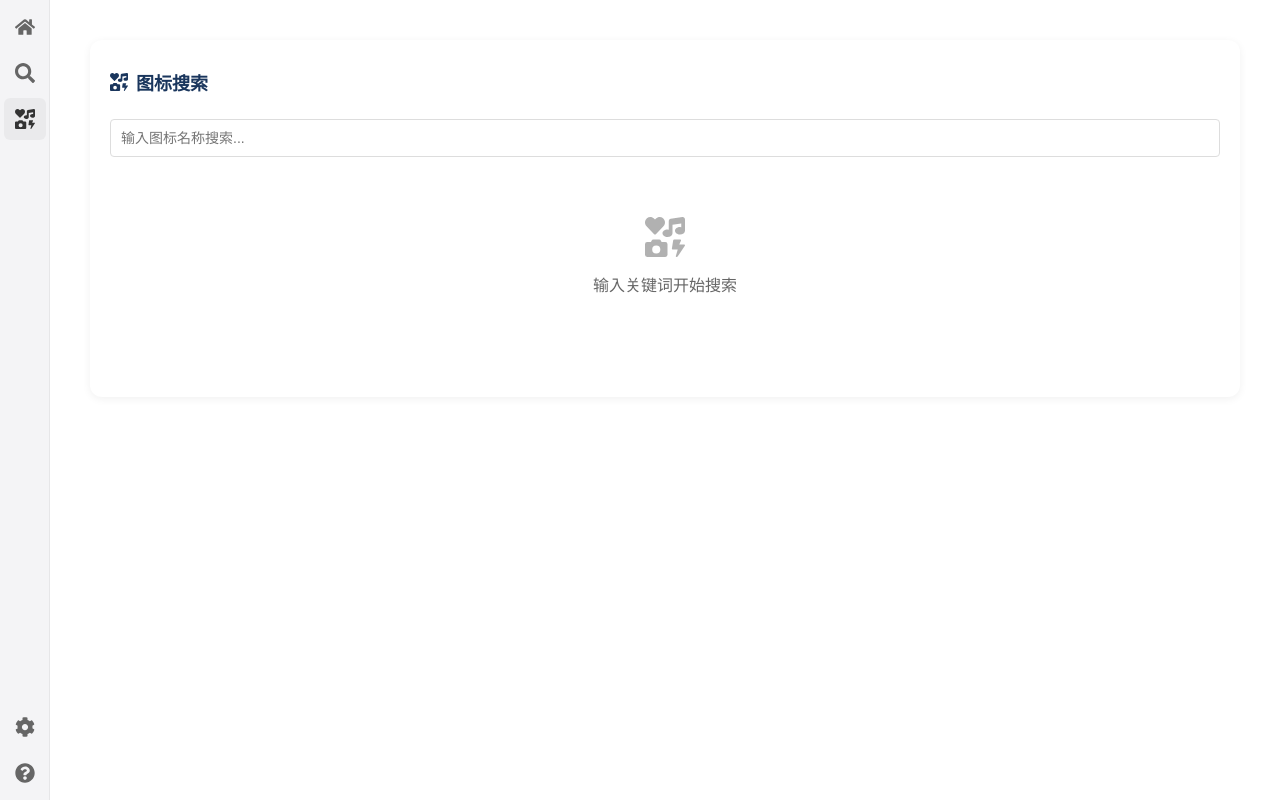
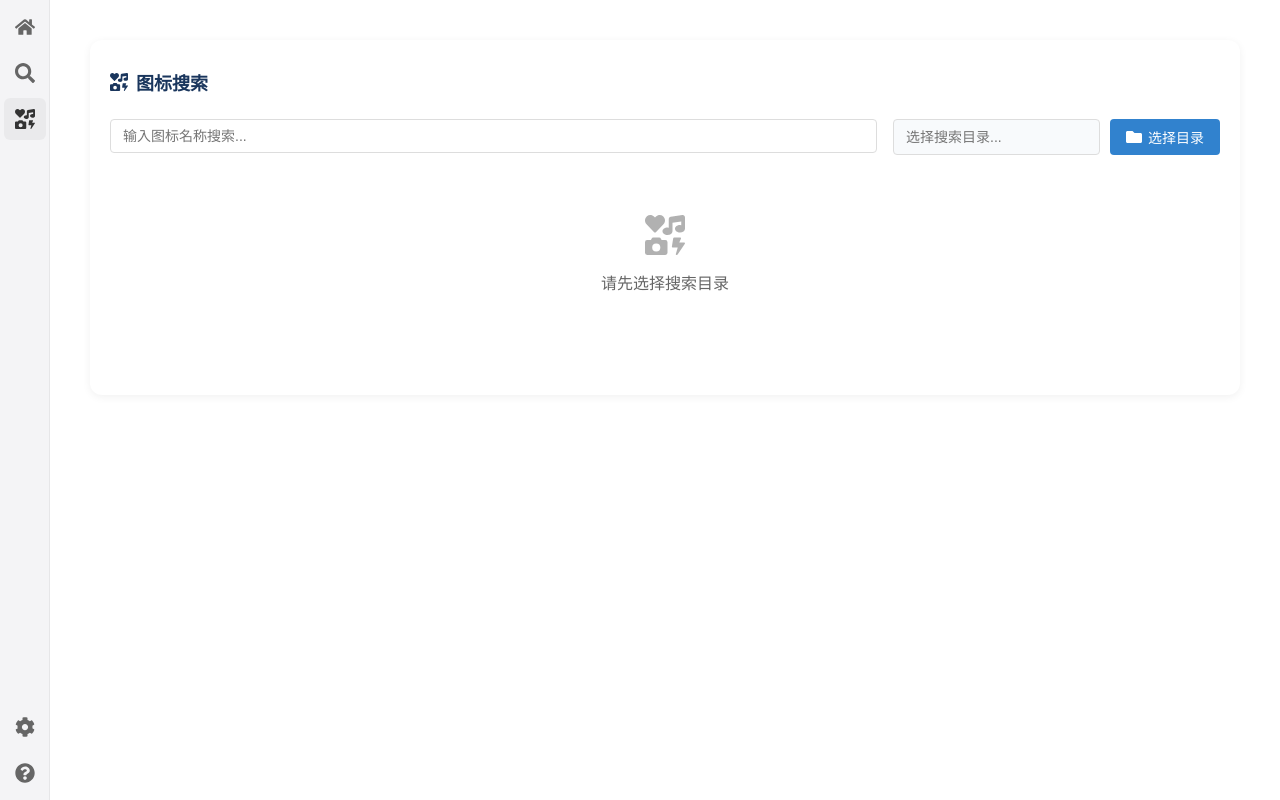
Before and after one commit to hofens/iconfinder, a React (Create React App) app: page / in a window 1280 px wide. Both pictures are taken after a click on the element 25 px from the left and 119 px from the top of the page. Built offline with nearby package versions, Linux system fonts and the light colour scheme.

Commit message:
根据名称搜索图标功能实现

```diff
--- a/src/App.css
+++ b/src/App.css
@@ -1025,3 +1025,90 @@ button {
 .no-icons svg {
   opacity: 0.5;
 }
+
+.search-input-group {
+  display: flex;
+  gap: 10px;
+  width: 100%;
+}
+
+.search-input-group input {
+  flex: 1;
+  padding: 8px 12px;
+  border: 1px solid #ddd;
+  border-radius: 4px;
+  font-size: 14px;
+}
+
+.search-input-group .directory-select {
+  min-width: 150px;
+  padding: 8px 12px;
+  border: 1px solid #ddd;
+  border-radius: 4px;
+  background-color: white;
+  font-size: 14px;
+  cursor: pointer;
+}
+
+.search-input-group .directory-select:hover {
+  border-color: #bbb;
+}
+
+.search-input-group input:focus,
+.search-input-group .directory-select:focus {
+  outline: none;
+  border-color: #3182ce;
+  box-shadow: 0 0 0 1px #3182ce;
+}
+
+.directory-select-group {
+  display: flex;
+  gap: 10px;
+  min-width: 300px;
+}
+
+.directory-select-group input {
+  flex: 1;
+  padding: 8px 12px;
+  border: 1px solid #ddd;
+  border-radius: 4px;
+  font-size: 14px;
+  background-color: #f8fafc;
+  cursor: default;
+}
+
+.directory-select-group button {
+  white-space: nowrap;
+  padding: 8px 16px;
+  background-color: #3182ce;
+  color: white;
+  border: none;
+  border-radius: 4px;
+  cursor: pointer;
+  display: flex;
+  align-items: center;
+  gap: 6px;
+  font-size: 14px;
+  transition: all 0.2s ease;
+}
+
+.directory-select-group button:hover {
+  background-color: #2c5282;
+}
+
+.directory-select-group button svg {
+  font-size: 16px;
+}
+
+/* 修改搜索输入组的样式 */
+.search-input-group {
+  display: flex;
+  gap: 16px;
+  width: 100%;
+  align-items: flex-start;
+}
+
+.search-input-group input[type="text"] {
+  flex: 1;
+  min-width: 200px;
+}
--- a/src/App.js
+++ b/src/App.js
@@ -28,6 +28,8 @@ function App() {
   const [activeSection, setActiveSection] = useState('home');
   const [iconSearchQuery, setIconSearchQuery] = useState('');
   const [iconSearchResults, setIconSearchResults] = useState([]);
+  const [iconSearchDirectory, setIconSearchDirectory] = useState('');
+  const [iconFiles, setIconFiles] = useState([]);
 
   // Ensure ipcRenderer is available
 
@@ -779,18 +781,138 @@ function App() {
     setShowImagePreview(true);
   };
 
+  // 添加图标搜索目录选择函数
+  const handleIconDirectorySelect = async () => {
+    const input = document.createElement('input');
+    input.type = 'file';
+    input.webkitdirectory = true;
+    input.multiple = true;
+
+    input.onchange = async (e) => {
+      const files = Array.from(e.target.files);
+      if (files.length > 0) {
+        setIconSearchResults([]);
+        setStatus('正在扫描目录...');
+
+        // 获取选择的目录路径
+        const firstFile = files[0];
+        const directoryPath = window.electron ?
+          firstFile.path.substring(0, firstFile.path.lastIndexOf(firstFile.name)) :
+          firstFile.webkitRelativePath.split('/')[0];
+
+        setIconSearchDirectory(directoryPath);
+
+        // 过滤出图片文件
+        const imageFiles = files.filter(file => {
+          return file.type.startsWith('image/') ||
+                /\.(jpg|jpeg|png|gif|bmp|webp|svg)$/i.test(file.name);
+        });
+
+        // 为每个文件创建详细信息
+        const structure = await Promise.all(imageFiles.map(async file => {
+          let fileInfo = {
+            name: file.name,
+            path: window.electron ? file.path : (file.webkitRelativePath || file.name),
+            type: file.type,
+          };
+
+          try {
+            if (window.electron) {
+              setStatus(`正在处理: ${file.name}`);
+              fileInfo.size = await window.electron.getFileSize(file.path);
+              fileInfo.dimensions = await window.electron.getImageDimensions(file.path);
+              fileInfo.preview = await window.electron.getImagePreview(file.path);
+            } else {
+              fileInfo.size = `${(file.size / 1024).toFixed(2)} KB`;
+              fileInfo.blob = file.slice();
+
+              fileInfo.dimensions = await new Promise((resolve) => {
+                const img = new Image();
+                img.onload = () => {
+                  resolve(`${img.naturalWidth}x${img.naturalHeight}`);
+                  URL.revokeObjectURL(img.src);
+                };
+                img.onerror = () => {
+                  resolve('Unknown dimensions');
+                  URL.revokeObjectURL(img.src);
+                };
+                img.src = URL.createObjectURL(file);
+              });
+
+              fileInfo.preview = await new Promise((resolve) => {
+                const reader = new FileReader();
+                reader.onload = () => resolve(reader.result);
+                reader.onerror = () => resolve('');
+                reader.readAsDataURL(file);
+              });
+            }
+          } catch (error) {
+            console.error(`Error processing file ${file.name}:`, error);
+            fileInfo.size = 'Unknown size';
+            fileInfo.dimensions = 'Unknown dimensions';
+            fileInfo.preview = '';
+          }
+
+          return fileInfo;
+        }));
+
+        // 保存扫描到的文件列表
+        setIconFiles(structure);
+
+        // 初始化图片缓存
+        if (window.electron) {
+          try {
+            const cacheExists = await window.electron.checkCacheExists(directoryPath);
+            if (!cacheExists) {
+              setStatus('正在初始化图片缓存...');
+              await window.electron.initializeImageCache(directoryPath);
+              setCacheInitialized(true);
+            }
+          } catch (error) {
+            console.error('Error initializing image cache:', error);
+            setStatus(`目录扫描完成，但缓存初始化失败: ${error.message}`);
+          }
+        }
+
+        setStatus(`目录扫描完成，共发现 ${imageFiles.length} 个图片文件`);
+
+        // 如果有搜索关键词，执行搜索
+        if (iconSearchQuery.trim()) {
+          handleIconSearch(iconSearchQuery);
+        }
+      }
+    };
+
+    input.click();
+  };
+
   const handleIconSearch = async (query) => {
     setIconSearchQuery(query);
+    if (!iconSearchDirectory) {
+      setStatus('请先选择搜索目录');
+      return;
+    }
     if (!query.trim()) {
       setIconSearchResults([]);
       return;
     }
 
     try {
-      const results = await window.electron.searchIconsByName(query);
+      // 在已扫描的文件中搜索
+      const searchTerms = query.toLowerCase().split(/\s+/);
+      const results = iconFiles.filter(file => {
+        const fileName = file.name.toLowerCase();
+        const filePath = getRelativePath(file.path).toLowerCase();
+        // 所有搜索词都必须匹配文件名或路径
+        return searchTerms.every(term =>
+          fileName.includes(term) || filePath.includes(term)
+        );
+      });
+
       setIconSearchResults(results);
+      setStatus(`找到 ${results.length} 个匹配的图标`);
     } catch (error) {
-      console.error('Error searching icons:', error);
+      console.error('搜索图标出错:', error);
       setStatus(`搜索图标失败: ${error.message}`);
     }
   };
@@ -852,12 +974,25 @@ function App() {
         </div>
         <div className="icon-search-container">
           <div className="search-input">
+            <div className="search-input-group">
               <input
                 type="text"
                 value={iconSearchQuery}
                 onChange={(e) => handleIconSearch(e.target.value)}
                 placeholder="输入图标名称搜索..."
               />
+              <div className="directory-select-group">
+                <input
+                  type="text"
+                  value={iconSearchDirectory}
+                  placeholder="选择搜索目录..."
+                  readOnly
+                />
+                <button onClick={handleIconDirectorySelect}>
+                  <FaFolder /> 选择目录
+                </button>
+              </div>
+            </div>
           </div>
           <div className="icon-results">
             {iconSearchResults.length > 0 ? (
@@ -867,7 +1002,7 @@ function App() {
                     <img src={icon.preview} alt={icon.name} />
                     <div className="icon-info">
                       <div className="icon-name">{icon.name}</div>
-                      <div className="icon-path">{icon.path}</div>
+                      <div className="icon-path">{getRelativePath(icon.path)}</div>
                     </div>
                   </div>
                 ))}
@@ -875,7 +1010,8 @@ function App() {
             ) : (
               <div className="no-icons">
                 <FaIcons size={40} />
-                <p>{iconSearchQuery ? '未找到匹配的图标' : '输入关键词开始搜索'}</p>
+                <p>{!iconSearchDirectory ? '请先选择搜索目录' :
+                    iconSearchQuery ? '未找到匹配的图标' : '输入关键词开始搜索'}</p>
               </div>
             )}
           </div>
```
Lines whose indentation alone changed are shown as unchanged.
